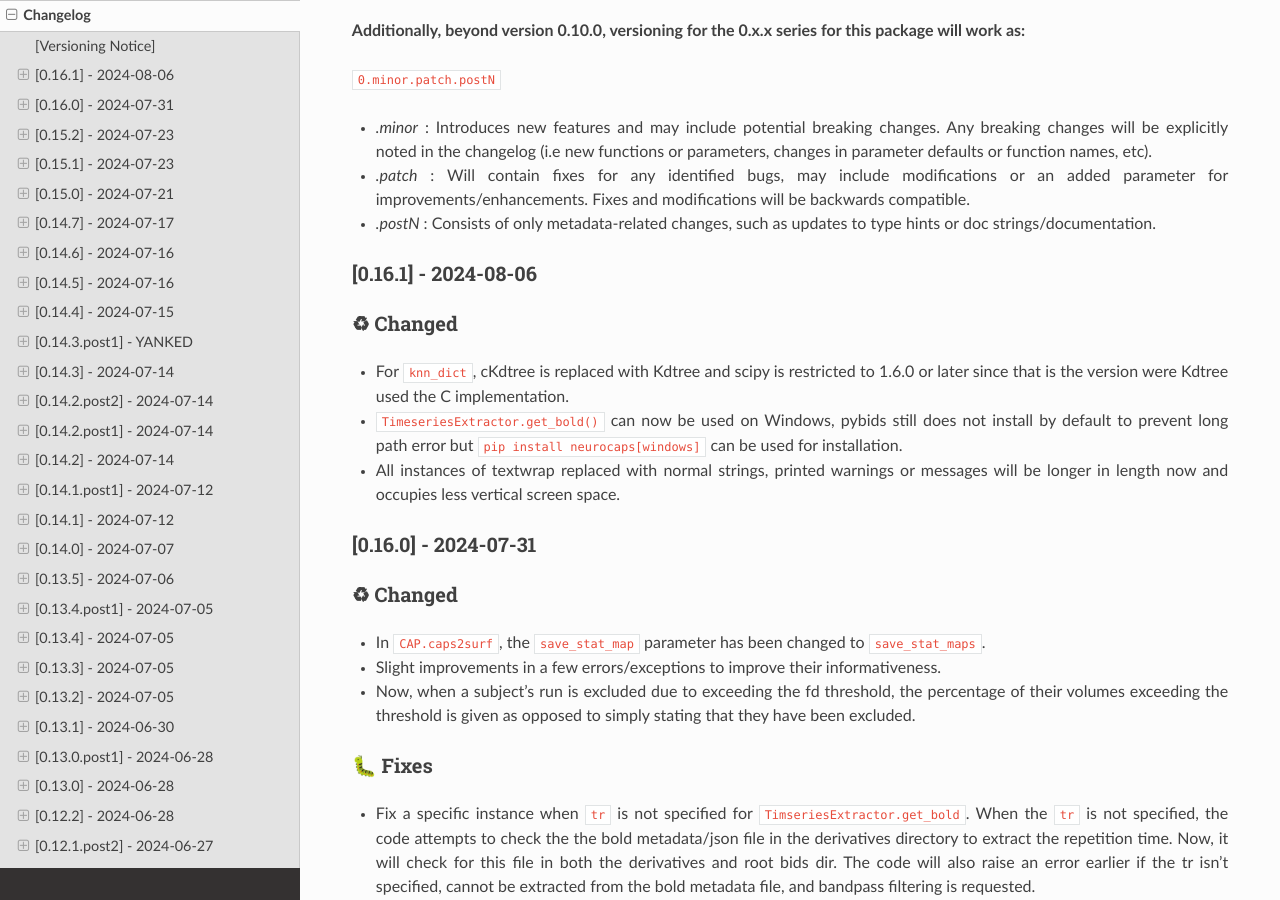
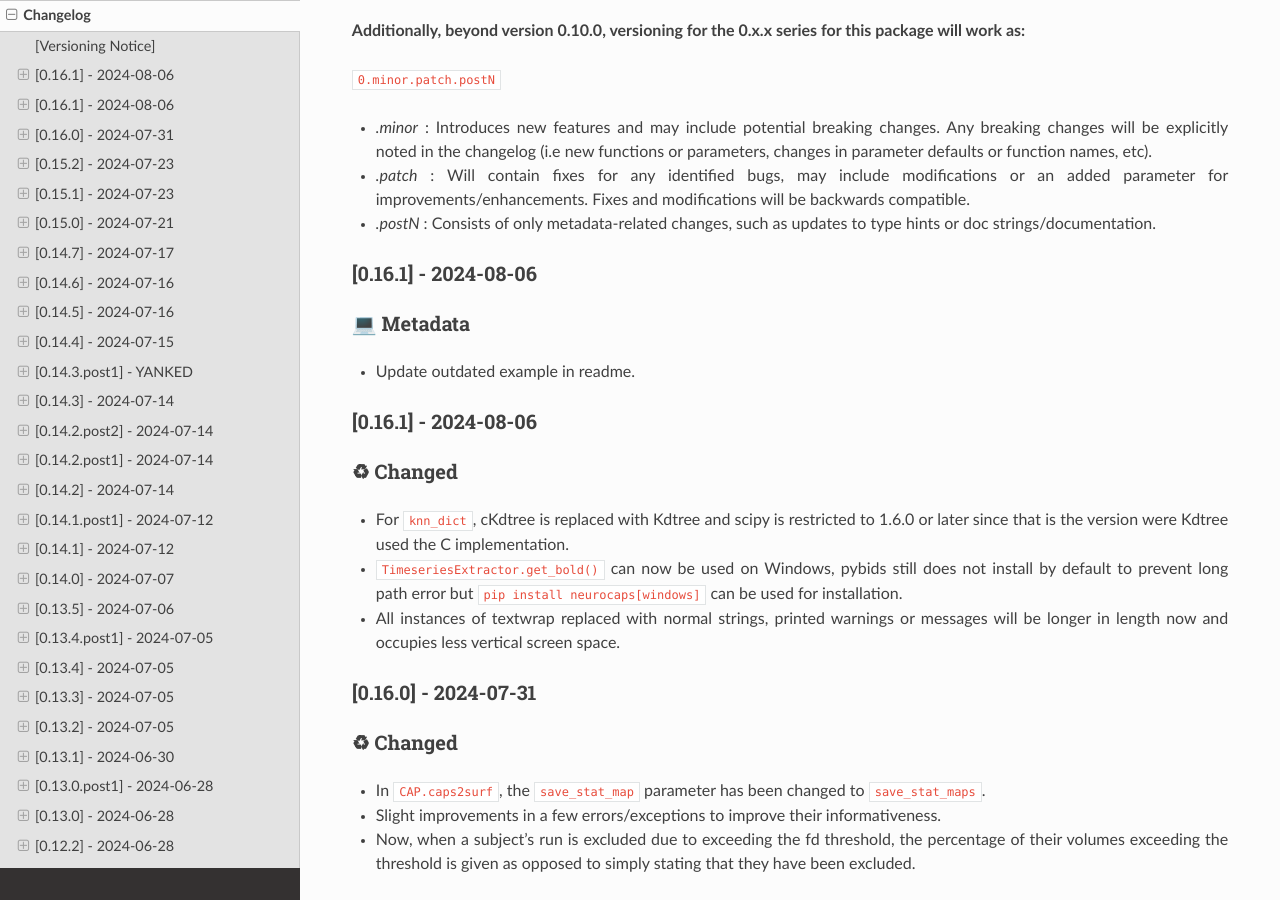
Before and after one commit to donishadsmith/neurocaps, a Sphinx documentation site: the page built from docs/changelog.rst, in a window 1280 px wide and 900 px high, scrolled down 840 px. Built offline with Sphinx 7.4.7 and the Read the Docs theme 2.0.0, drawn with Linux system fonts in a browser that asks for light colours.

Commit message:
metadata update

```diff
--- a/CHANGELOG.md
+++ b/CHANGELOG.md
@@ -41,6 +41,10 @@ noted in the changelog (i.e new functions or parameters, changes in parameter de
 - *.patch* : Will contain fixes for any identified bugs, may include modifications or an added parameter for
 improvements/enhancements. Fixes and modifications will be backwards compatible.
 - *.postN* : Consists of only metadata-related changes, such as updates to type hints or doc strings/documentation.
+
+## [0.16.1] - 2024-08-06
+### 💻 Metadata
+- Update outdated example in readme.
 
 ## [0.16.1] - 2024-08-06
 ### ♻ Changed
--- a/docs/introduction.rst
+++ b/docs/introduction.rst
@@ -206,7 +206,7 @@ neurocaps relies on several packages:
                     "nibabel>=3.2.0",
                     "nilearn>=0.10.1, !=0.10.3",
                     "scikit-learn>=1.4.0",
-                    "scipy",
+                    "scipy>=1.6.0",
                     "surfplot>=0.2.0",
                     "neuromaps>=0.0.5",
                     "pybids>=0.16.2; platform_system != 'Windows'",
--- a/neurocaps/__init__.py
+++ b/neurocaps/__init__.py
@@ -3,4 +3,4 @@ from . import analysis, extraction
 __all__=["analysis", "extraction"]
 
 # Version in single place
-__version__ = "0.16.1"
+__version__ = "0.16.1.post1"
```
Also changed, not shown: README.md (+3 -6 lines).
